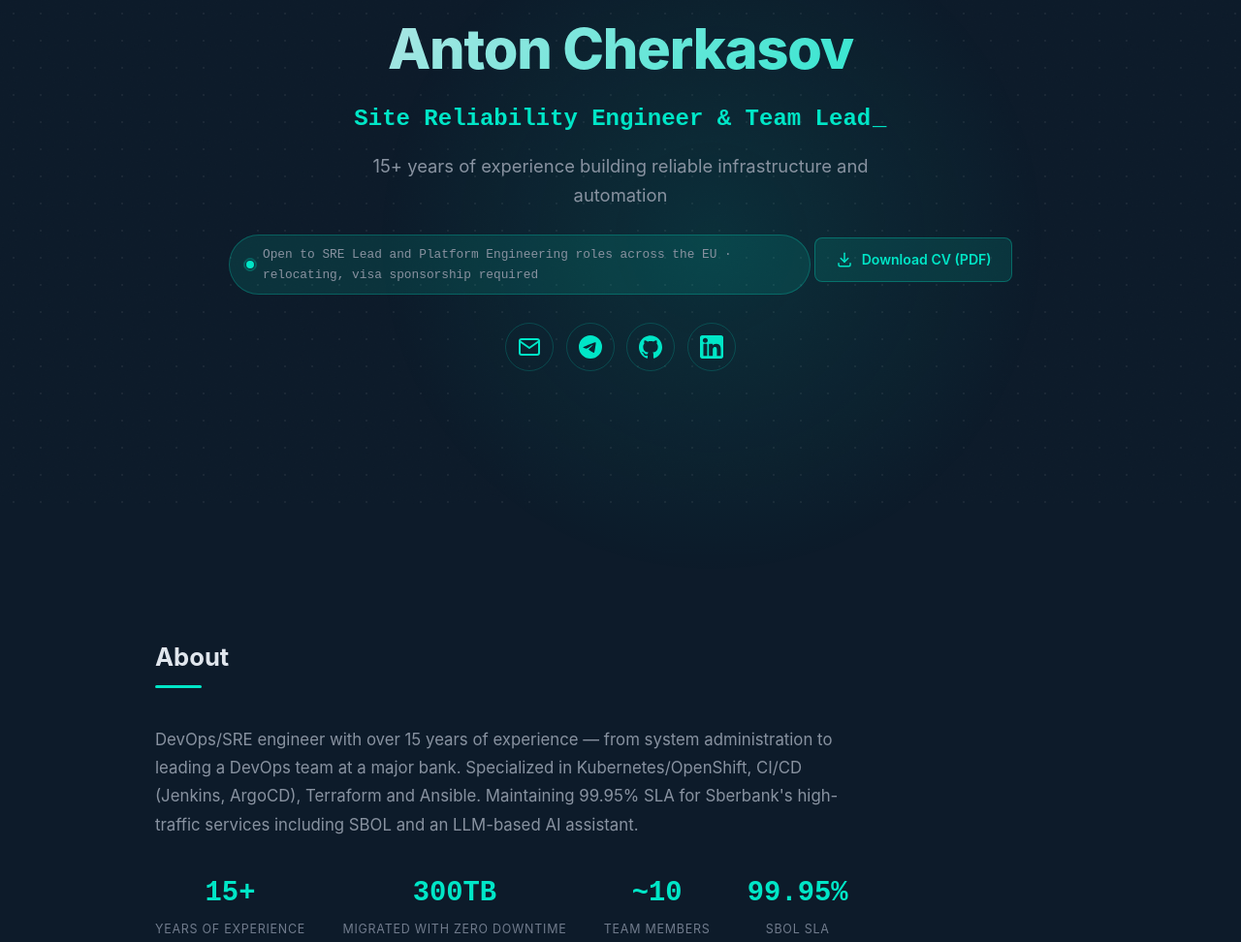
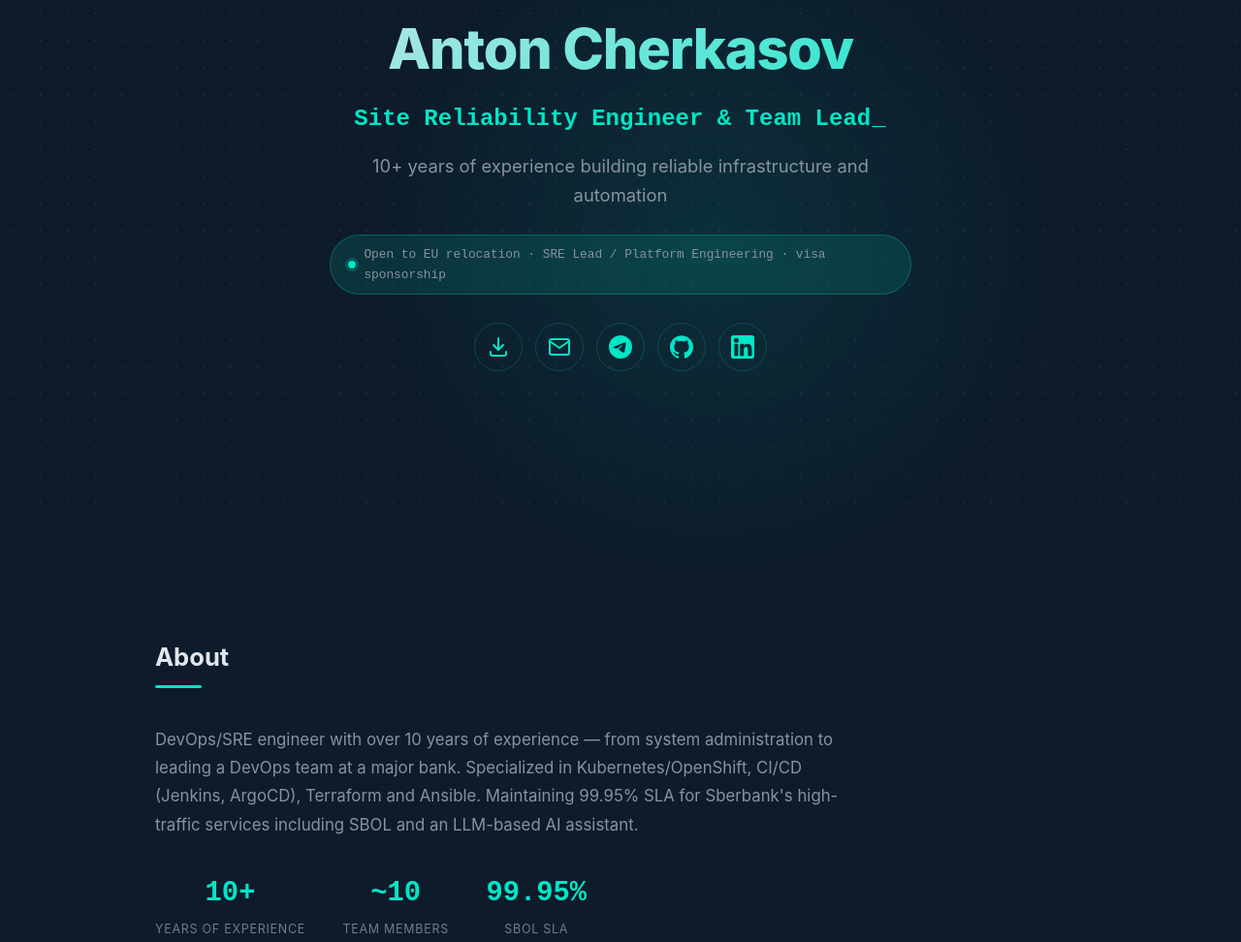
Before and after one commit to otherot/otherot.github.io, a plain HTML site: page index.html in a window 1280 px wide. Shown: the part 280-1252 px from the top of the page at 97% size. Drawn offline with Linux system fonts and the light colour scheme.

Commit message:
Trim hero/about content and simplify status line
- Remove empty Certificates block (heading, CSS, JS toggle logic) until
  new certs (e.g. CKA) are ready to add
- Change 15+ years to 10+ years throughout (meta tags, hero, about, stats)
- Drop the "300TB migrated" stat, back to 3 stats in the About row
- Shorten the EU relocation status line
- Move the CV download button into the hero-links icon row instead of a
  separate pill button

Co-Authored-By: Claude Sonnet 5 <noreply@anthropic.com>
Claude-Session: https://claude.ai/code/session_01Ac2g1hbpPoQpC2YmNJSC5n

```diff
--- a/index.html
+++ b/index.html
@@ -4,21 +4,21 @@
 <meta charset="UTF-8">
 <meta name="viewport" content="width=device-width, initial-scale=1.0">
 <title>Anton Cherkasov — Site Reliability Engineer &amp; Team Lead</title>
-<meta name="description" content="Anton Cherkasov — Site Reliability Engineer &amp; Team Lead with 15+ years of experience in Kubernetes, CI/CD, Terraform and site reliability for high-load banking systems.">
+<meta name="description" content="Anton Cherkasov — Site Reliability Engineer &amp; Team Lead with 10+ years of experience in Kubernetes, CI/CD, Terraform and site reliability for high-load banking systems.">
 <link rel="canonical" href="https://otherot.github.io/">
 <link rel="alternate" hreflang="en" href="https://otherot.github.io/">
 <link rel="alternate" hreflang="x-default" href="https://otherot.github.io/">
 <meta property="og:type" content="website">
 <meta property="og:url" content="https://otherot.github.io/">
 <meta property="og:title" content="Anton Cherkasov — Site Reliability Engineer &amp; Team Lead">
-<meta property="og:description" content="15+ years of experience building reliable infrastructure and automation: Kubernetes, CI/CD, Terraform, SRE for high-load banking systems.">
+<meta property="og:description" content="10+ years of experience building reliable infrastructure and automation: Kubernetes, CI/CD, Terraform, SRE for high-load banking systems.">
 <meta property="og:image" content="https://otherot.github.io/images/og-card.png">
 <meta property="og:image:width" content="1200">
 <meta property="og:image:height" content="627">
 <meta property="og:locale" content="en_US">
 <meta name="twitter:card" content="summary_large_image">
 <meta name="twitter:title" content="Anton Cherkasov — Site Reliability Engineer &amp; Team Lead">
-<meta name="twitter:description" content="15+ years of experience building reliable infrastructure and automation: Kubernetes, CI/CD, Terraform, SRE for high-load banking systems.">
+<meta name="twitter:description" content="10+ years of experience building reliable infrastructure and automation: Kubernetes, CI/CD, Terraform, SRE for high-load banking systems.">
 <meta name="twitter:image" content="https://otherot.github.io/images/og-card.png">
 <link rel="icon" href="/icons/logo.svg" type="image/svg+xml">
 <link rel="shortcut icon" href="/icons/logo.svg" type="image/svg+xml">
@@ -94,9 +94,6 @@ body.custom-cursor-active,body.custom-cursor-active *{cursor:none!important}
 .status-line{display:inline-flex;align-items:center;gap:.55rem;margin:0 auto 1.8rem;padding:.55rem 1.1rem;background:var(--accent-dim);border:1px solid rgba(0,230,199,.25);border-radius:999px;font-size:.8rem;color:var(--text-secondary);font-family:var(--font-mono);max-width:600px;text-align:left}
 .status-dot{width:8px;height:8px;border-radius:50%;background:var(--accent);flex-shrink:0;position:relative}
 .status-dot::after{content:'';position:absolute;inset:-3px;border-radius:50%;border:1.5px solid var(--accent);animation:pulseRing 2s ease-out infinite}
-.btn-resume{display:inline-flex;align-items:center;gap:.55rem;margin-bottom:1.8rem;padding:.65rem 1.3rem;background:var(--accent-dim);border:1px solid rgba(0,230,199,.3);border-radius:8px;color:var(--accent);text-decoration:none;font-size:.88rem;font-weight:600;transition:all .2s}
-.btn-resume:hover{background:rgba(0,230,199,.22);border-color:var(--accent)}
-.btn-resume .icon{width:18px;height:18px}
 .hero-links{display:flex;gap:.8rem;justify-content:center}
 .hero-link{display:flex;align-items:center;justify-content:center;width:50px;height:50px;text-decoration:none;border:1px solid rgba(0,230,199,.2);border-radius:50%;transition:all .25s}
 .hero-link:hover{background:var(--accent-dim);border-color:var(--accent)}
@@ -146,16 +143,6 @@ body.custom-cursor-active,body.custom-cursor-active *{cursor:none!important}
 .edu-degree{font-weight:700;font-size:1.05rem;color:var(--text-primary)}
 .edu-school{color:var(--accent);font-family:var(--font-mono);font-size:.88rem;margin-top:.2rem}
 .edu-year{color:var(--text-muted);font-size:.82rem;font-family:var(--font-mono);margin-top:.15rem}
-
-/* ── Certificates ── */
-.certs-header{font-size:.95rem;color:var(--text-primary);font-weight:600;margin:1.6rem 0 .8rem;text-transform:uppercase;letter-spacing:.04em}
-.certs-list{list-style:none;padding:0;display:grid;gap:.6rem}
-.certs-list li{background:var(--bg-card);border:1px solid var(--border);border-radius:8px;padding:.6rem .9rem;transition:border-color .2s,background .2s,transform .15s ease-out;will-change:transform}
-.certs-list li:hover{border-color:rgba(0,230,199,.3);background:rgba(21,32,50,.95)}
-.certs-list a{color:var(--accent);text-decoration:none;font-size:.85rem;font-family:var(--font-mono);transition:color .2s;display:flex;align-items:center;justify-content:space-between;gap:.5rem}
-.certs-list a:hover{color:var(--text-primary)}
-.certs-list a::after{content:'↗';font-size:.75rem;opacity:.6;flex-shrink:0}
-@media(min-width:600px){.certs-list{grid-template-columns:1fr 1fr}}
 
 /* ── Footer ── */
 .footer{text-align:center;padding:3rem 2rem;border-top:1px solid var(--border);color:var(--text-muted);font-size:.82rem}
@@ -235,13 +222,12 @@ body.custom-cursor-active,body.custom-cursor-active *{cursor:none!important}
   <div class="container reveal">
     <h1 class="hero-name" data-i18n="hero_name">Anton Cherkasov</h1>
     <p class="hero-title" id="heroTitle"><span id="heroTitleText" aria-hidden="true"></span><span class="type-cursor" aria-hidden="true">_</span></p>
-    <p class="hero-tagline" data-i18n="hero_tagline">15+ years of experience building reliable infrastructure and automation</p>
-    <div class="status-line"><span class="status-dot" aria-hidden="true"></span><span data-i18n="status_line">Open to SRE Lead and Platform Engineering roles across the EU · relocating, visa sponsorship required</span></div>
-    <a href="resume/Anton_Cherkasov_CV_EN.pdf" class="btn-resume" download>
-      <img src="icons/download.svg" alt="" class="icon">
-      <span data-i18n="resume_cta">Download CV (PDF)</span>
-    </a>
+    <p class="hero-tagline" data-i18n="hero_tagline">10+ years of experience building reliable infrastructure and automation</p>
+    <div class="status-line"><span class="status-dot" aria-hidden="true"></span><span data-i18n="status_line">Open to EU relocation · SRE Lead / Platform Engineering · visa sponsorship</span></div>
     <div class="hero-links">
+      <a href="resume/Anton_Cherkasov_CV_EN.pdf" class="hero-link" download title="Download CV (PDF)">
+        <img src="icons/download.svg" alt="" class="icon">
+      </a>
       <a href="mailto:otherot@gmail.com" class="hero-link" title="otherot@gmail.com">
         <img src="icons/mail.svg" alt="" class="icon">
       </a>
@@ -262,10 +248,9 @@ body.custom-cursor-active,body.custom-cursor-active *{cursor:none!important}
 <section class="section" id="about">
   <div class="container reveal">
     <h2 class="section-title" data-i18n="nav_about">About</h2>
-    <p class="about-text" data-i18n="about_text">DevOps/SRE engineer with over 15 years of experience — from system administration to leading a DevOps team at a major bank. Specialized in Kubernetes/OpenShift, CI/CD (Jenkins, ArgoCD), Terraform and Ansible. Maintaining 99.95% SLA for Sberbank's high-traffic services including SBOL and an LLM-based AI assistant.</p>
+    <p class="about-text" data-i18n="about_text">DevOps/SRE engineer with over 10 years of experience — from system administration to leading a DevOps team at a major bank. Specialized in Kubernetes/OpenShift, CI/CD (Jenkins, ArgoCD), Terraform and Ansible. Maintaining 99.95% SLA for Sberbank's high-traffic services including SBOL and an LLM-based AI assistant.</p>
     <div class="about-stats">
-      <div class="stat"><div class="stat-num" data-i18n="stat_exp">15+</div><div class="stat-label" data-i18n="stat_exp_label">years of experience</div></div>
-      <div class="stat"><div class="stat-num" data-i18n="stat_migration">300TB</div><div class="stat-label" data-i18n="stat_migration_label">migrated with zero downtime</div></div>
+      <div class="stat"><div class="stat-num" data-i18n="stat_exp">10+</div><div class="stat-label" data-i18n="stat_exp_label">years of experience</div></div>
       <div class="stat"><div class="stat-num" data-i18n="stat_team">~10</div><div class="stat-label" data-i18n="stat_team_label">team members</div></div>
       <div class="stat"><div class="stat-num" data-i18n="stat_sla">99.95%</div><div class="stat-label" data-i18n="stat_sla_label">SBOL SLA</div></div>
     </div>
@@ -412,10 +397,6 @@ body.custom-cursor-active,body.custom-cursor-active *{cursor:none!important}
       <div class="edu-school" data-i18n="edu2_school">Moscow State Regional University (MSRU)</div>
       <div class="edu-year" data-i18n="edu2_year">2011</div>
     </div>
-    <h3 class="certs-header" data-i18n="cert_header">Certificates</h3>
-    <!-- Placeholder for upcoming certifications (e.g. CKA). Follow the certs-ru/certs-en pattern used elsewhere when adding entries. -->
-    <ul class="certs-list" id="certs-ru"></ul>
-    <ul class="certs-list" id="certs-en" style="display:none"></ul>
   </div>
 </section>
 
@@ -433,14 +414,11 @@ const i18n = {
     nav_education: 'Образование',
     hero_name: 'Черкасов Антон',
     hero_title: 'Site Reliability Engineer & Team Lead',
-    hero_tagline: '15+ лет опыта в построении надёжной инфраструктуры и автоматизации',
-    status_line: 'Открыт к ролям SRE Lead и Platform Engineering в ЕС · переезд, требуется спонсорство визы',
-    resume_cta: 'Скачать резюме (PDF)',
-    about_text: 'DevOps/SRE-инженер с более чем 15-летним опытом — от системного администрирования до руководства командой DevOps в крупном банке. Специализируюсь на Kubernetes/OpenShift, CI/CD (Jenkins, ArgoCD), Terraform и Ansible. Обеспечиваю SLA 99.95% для высоконагруженных сервисов Сбера, включая СБОЛ и ИИ-ассистент на базе LLM.',
-    stat_exp: '15+',
+    hero_tagline: '10+ лет опыта в построении надёжной инфраструктуры и автоматизации',
+    status_line: 'Открыт к переезду в ЕС · SRE Lead / Platform Engineering · требуется спонсорство визы',
+    about_text: 'DevOps/SRE-инженер с более чем 10-летним опытом — от системного администрирования до руководства командой DevOps в крупном банке. Специализируюсь на Kubernetes/OpenShift, CI/CD (Jenkins, ArgoCD), Terraform и Ansible. Обеспечиваю SLA 99.95% для высоконагруженных сервисов Сбера, включая СБОЛ и ИИ-ассистент на базе LLM.',
+    stat_exp: '10+',
     stat_exp_label: 'лет опыта',
-    stat_migration: '300ТБ',
-    stat_migration_label: 'мигрировано без даунтайма',
     stat_team: '~10',
     stat_team_label: 'человек в команде',
     stat_sla: '99.95%',
@@ -505,7 +483,6 @@ const i18n = {
     edu2_degree: 'Бакалавр — Информатика',
     edu2_school: 'Московский государственный областной университет',
     edu2_year: '2011',
-    cert_header: 'Сертификаты',
     footer_text: 'Черкасов Антон. Site Reliability Engineer & Team Lead'
   },
   en: {
@@ -515,14 +492,11 @@ const i18n = {
     nav_education: 'Education',
     hero_name: 'Anton Cherkasov',
     hero_title: 'Site Reliability Engineer & Team Lead',
-    hero_tagline: '15+ years of experience building reliable infrastructure and automation',
-    status_line: 'Open to SRE Lead and Platform Engineering roles across the EU · relocating, visa sponsorship required',
-    resume_cta: 'Download CV (PDF)',
-    about_text: 'DevOps/SRE engineer with over 15 years of experience — from system administration to leading a DevOps team at a major bank. Specialized in Kubernetes/OpenShift, CI/CD (Jenkins, ArgoCD), Terraform and Ansible. Maintaining 99.95% SLA for Sberbank\'s high-traffic services including SBOL and an LLM-based AI assistant.',
-    stat_exp: '15+',
+    hero_tagline: '10+ years of experience building reliable infrastructure and automation',
+    status_line: 'Open to EU relocation · SRE Lead / Platform Engineering · visa sponsorship',
+    about_text: 'DevOps/SRE engineer with over 10 years of experience — from system administration to leading a DevOps team at a major bank. Specialized in Kubernetes/OpenShift, CI/CD (Jenkins, ArgoCD), Terraform and Ansible. Maintaining 99.95% SLA for Sberbank\'s high-traffic services including SBOL and an LLM-based AI assistant.',
+    stat_exp: '10+',
     stat_exp_label: 'years of experience',
-    stat_migration: '300TB',
-    stat_migration_label: 'migrated with zero downtime',
     stat_team: '~10',
     stat_team_label: 'team members',
     stat_sla: '99.95%',
@@ -587,7 +561,6 @@ const i18n = {
     edu2_degree: 'Bachelor — Informatics',
     edu2_school: 'Moscow State Regional University (MSRU)',
     edu2_year: '2011',
-    cert_header: 'Certificates',
     footer_text: 'Anton Cherkasov. Site Reliability Engineer & Team Lead'
   }
 };
@@ -619,12 +592,6 @@ function applyLang(lang) {
     const key = el.getAttribute('data-i18n');
     if (t[key] !== undefined) el.textContent = t[key];
   });
-  const certsRu = document.getElementById('certs-ru');
-  const certsEn = document.getElementById('certs-en');
-  if (certsRu && certsEn) {
-    certsRu.style.display = lang === 'ru' ? 'grid' : 'none';
-    certsEn.style.display = lang === 'en' ? 'grid' : 'none';
-  }
   const flag = document.getElementById('langFlag');
   if (flag) flag.src = lang === 'en' ? 'icons/ru.svg' : 'icons/us.svg';
   localStorage.setItem('portfolio-lang', lang);
@@ -806,7 +773,6 @@ function initTilt(selector, maxDeg = 7) {
 }
 if (!prefersReducedMotion) {
   initTilt('.edu-card');
-  initTilt('.certs-list li');
 }
 
 // ── Init ──
```
